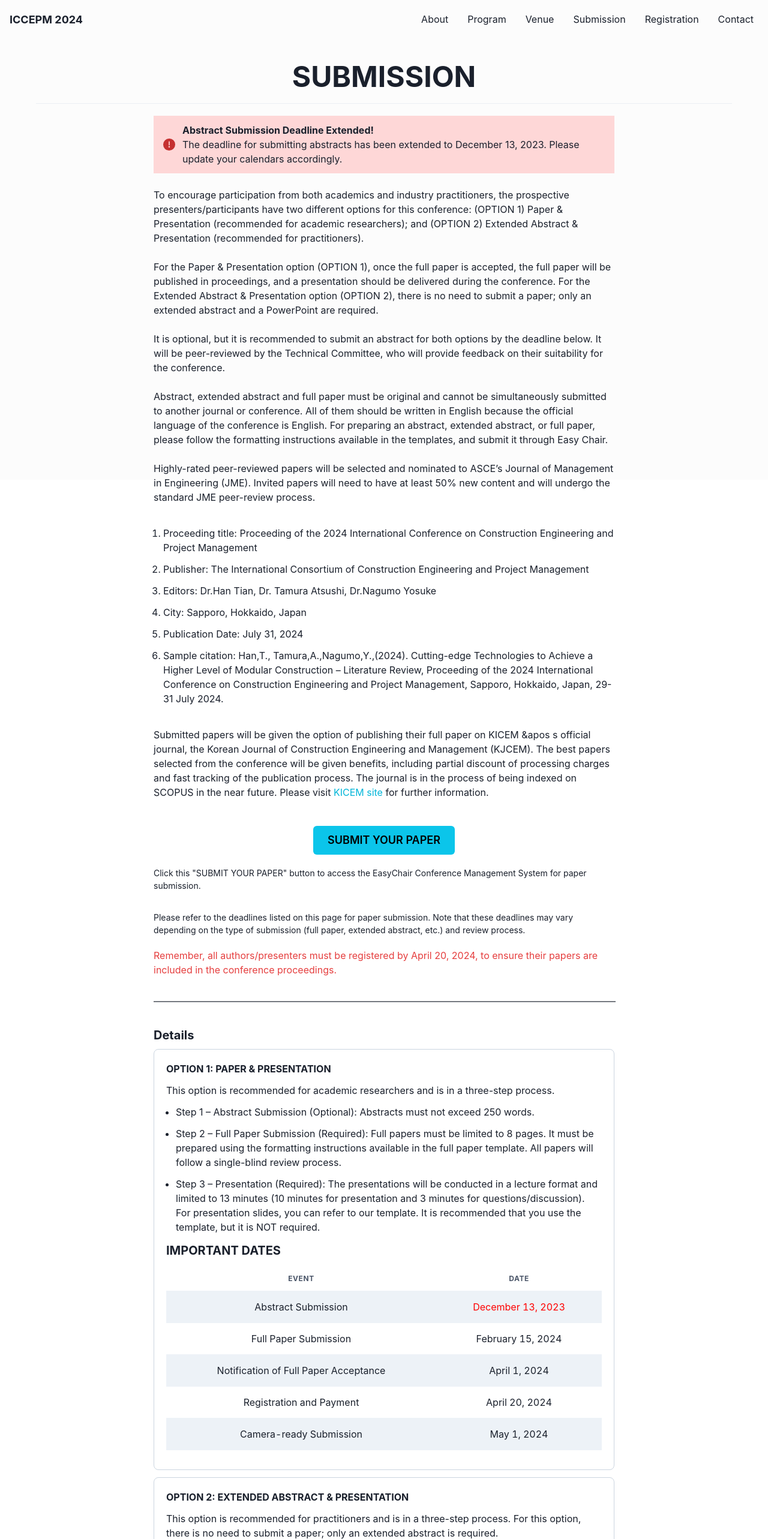
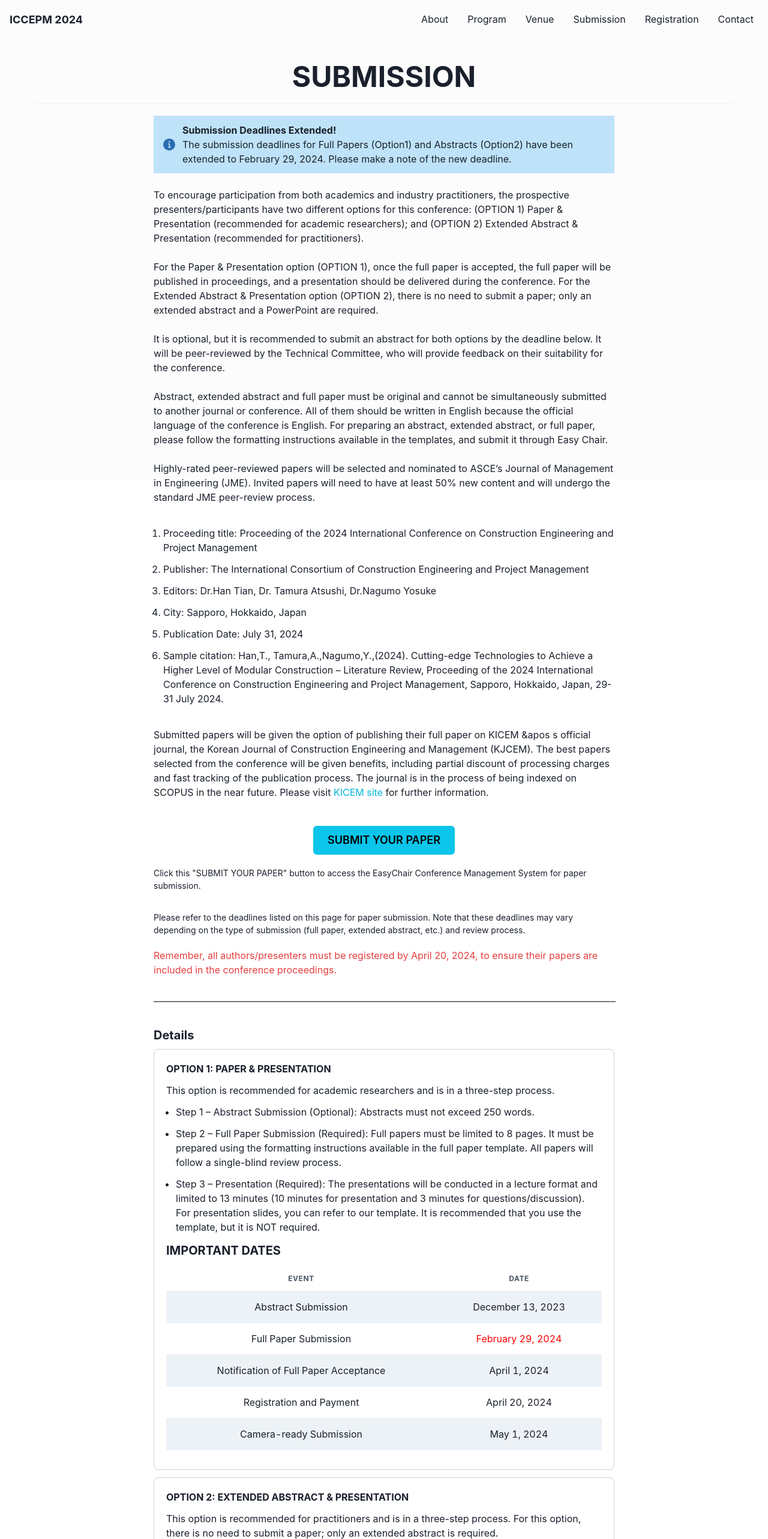
Before and after one commit to ktaroabobon/iccepm2024, a React (Create React App) app: page /submission in a window 1280 px wide. Shown: the top 2566 px of the page at 60% size. Built offline with nearby package versions, Linux system fonts and the light colour scheme.

Commit message:
update: the deadline for submission

```diff
--- a/src/pages/Submission.tsx
+++ b/src/pages/Submission.tsx
@@ -42,7 +42,7 @@ const OPTION1EVENTS: Event[] = [
   },
   {
     name: "Full Paper Submission",
-    date: "February 15, 2024",
+    date: "February 29, 2024",
   },
   {
     name: "Notification of Full Paper Acceptance",
@@ -61,7 +61,7 @@ const OPTION1EVENTS: Event[] = [
 const OPTION2EVENTS: Event[] = [
   {
     name: "Abstract Submission",
-    date: "February 15, 2024",
+    date: "February 29, 2024",
   },
   {
     name: "Notification of Full Paper Acceptance",
@@ -79,13 +79,14 @@ const OPTION2EVENTS: Event[] = [
 
 const Optional1DeadLineAlert = () => {
   return (
-    <Alert status="error" maxWidth={"768px"} width={"100%"}>
+    <Alert status="info" maxWidth={"768px"} width={"100%"}>
       <AlertIcon />
       <Box>
-        <AlertTitle>Abstract Submission Deadline Extended!</AlertTitle>
+        <AlertTitle>Submission Deadlines Extended!</AlertTitle>
         <AlertDescription>
-          The deadline for submitting abstracts has been extended to December
-          13, 2023. Please update your calendars accordingly.
+          The submission deadlines for Full Papers (Option1) and Abstracts
+          (Option2) have been extended to February 29, 2024. Please make a note
+          of the new deadline.
         </AlertDescription>
       </Box>
     </Alert>
@@ -279,7 +280,7 @@ export const Submission: React.FC = () => {
                         {OPTION1EVENTS.map((event) => (
                           <Tr key={event.name}>
                             <Td textAlign={"center"}>{event.name}</Td>
-                            {event.name === "Abstract Submission" ? (
+                            {event.name === "Full Paper Submission" ? (
                               <Td textAlign={"center"}>
                                 <Text color={"red"}>{event.date}</Text>
                               </Td>
@@ -358,7 +359,13 @@ export const Submission: React.FC = () => {
                         {OPTION2EVENTS.map((event) => (
                           <Tr key={event.name}>
                             <Td textAlign={"center"}>{event.name}</Td>
-                            <Td textAlign={"center"}>{event.date}</Td>
+                            {event.name === "Abstract Submission" ? (
+                              <Td textAlign={"center"}>
+                                <Text color={"red"}>{event.date}</Text>
+                              </Td>
+                            ) : (
+                              <Td textAlign={"center"}>{event.date}</Td>
+                            )}
                           </Tr>
                         ))}
                       </Tbody>
```
